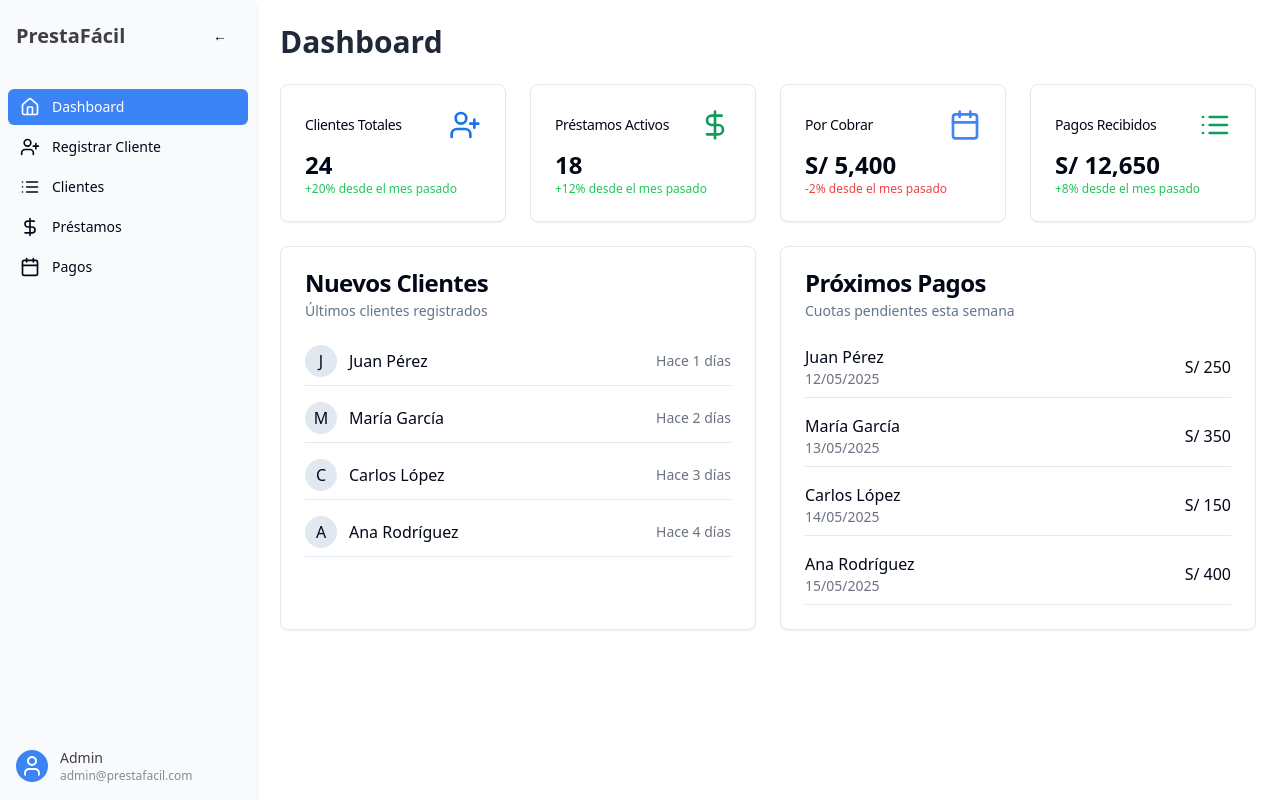
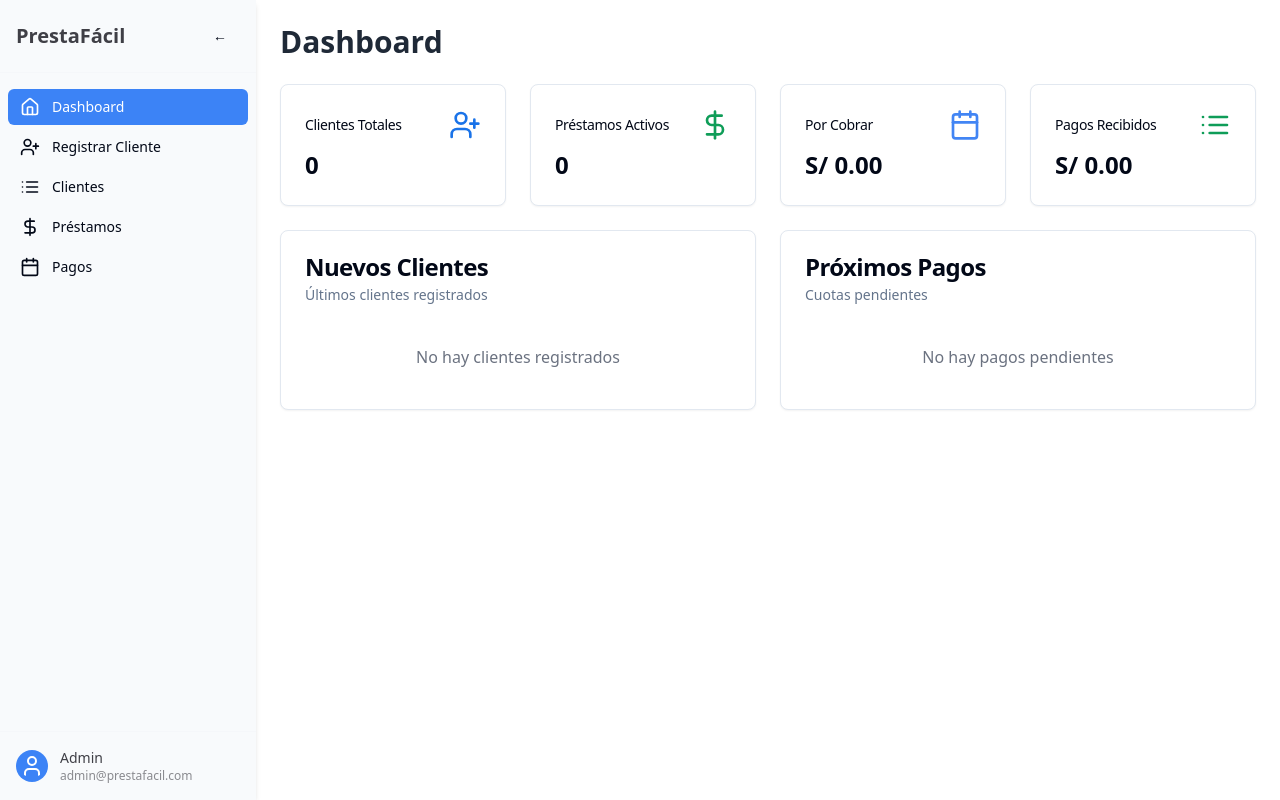
Before and after one commit to Cronos7898/presta-facil-web, a React (Vite) app: page / in a window 1280 px wide. Built offline with nearby package versions, Linux system fonts and the light colour scheme.

Commit message:
Refactor: Update dashboard in real-time
Update the dashboard to reflect real-time data changes.

```diff
--- a/src/pages/Dashboard.tsx
+++ b/src/pages/Dashboard.tsx
@@ -1,14 +1,136 @@
 
-import React from 'react';
+import React, { useState, useEffect } from 'react';
 import { Card, CardContent, CardDescription, CardHeader, CardTitle } from "@/components/ui/card";
 import { UserPlus, DollarSign, Calendar, List } from "lucide-react";
 
+interface Client {
+  id: string;
+  dni: string;
+  nombre: string;
+  apellido: string;
+  loans: Loan[];
+}
+
+interface Loan {
+  id: string;
+  monto: number;
+  montoTotal: number;
+  estado: string;
+  schedule: PaymentSchedule[];
+}
+
+interface PaymentSchedule {
+  numeroCuota: number;
+  fechaVencimiento: string;
+  montoCuota: number;
+  estado: string;
+}
+
 const Dashboard: React.FC = () => {
+  const [totalClients, setTotalClients] = useState(0);
+  const [activeLoans, setActiveLoans] = useState(0);
+  const [pendingAmount, setPendingAmount] = useState(0);
+  const [receivedAmount, setReceivedAmount] = useState(0);
+  const [recentClients, setRecentClients] = useState<Client[]>([]);
+  const [upcomingPayments, setUpcomingPayments] = useState<{name: string, amount: string, date: string}[]>([]);
+
+  useEffect(() => {
+    // Load data from localStorage
+    const clients: Client[] = JSON.parse(localStorage.getItem('clients') || '[]');
+
+    // Calculate dashboard statistics
+    setTotalClients(clients.length);
+
+    let active = 0;
+    let pending = 0;
+    let received = 0;
+
+    // Process all clients and their loans
+    clients.forEach(client => {
+      if (client.loans && client.loans.length > 0) {
+        client.loans.forEach(loan => {
+          if (loan.estado === 'activo') {
+            active++;
+
+            // Calculate pending amount (sum of pending payments)
+            if (loan.schedule && loan.schedule.length > 0) {
+              loan.schedule.forEach(payment => {
+                if (payment.estado === 'pendiente') {
+                  pending += payment.montoCuota;
+                } else if (payment.estado === 'pagado') {
+                  received += payment.montoCuota;
+                }
+              });
+            }
+          }
+        });
+      }
+    });
+
+    setActiveLoans(active);
+    setPendingAmount(pending);
+    setReceivedAmount(received);
+
+    // Get recent clients (up to 4, sorted by most recent first)
+    const sortedClients = [...clients].sort((a, b) => {
+      // This is a simple sort assuming newer clients have higher IDs
+      // In a real system, you'd sort by creation date
+      return b.id.localeCompare(a.id);
+    }).slice(0, 4);
+
+    setRecentClients(sortedClients);
+
+    // Get upcoming payments
+    const today = new Date();
+    const allUpcomingPayments: {name: string, amount: string, date: string, dueDate: Date}[] = [];
+
+    clients.forEach(client => {
+      if (client.loans && client.loans.length > 0) {
+        client.loans.forEach(loan => {
+          if (loan.schedule && loan.schedule.length > 0) {
+            loan.schedule.forEach(payment => {
+              if (payment.estado === 'pendiente') {
+                const dueDate = new Date(payment.fechaVencimiento);
+                // Only include payments that are due in the future
+                if (dueDate >= today) {
+                  allUpcomingPayments.push({
+                    name: `${client.nombre} ${client.apellido}`,
+                    amount: `S/ ${payment.montoCuota.toFixed(2)}`,
+                    date: payment.fechaVencimiento,
+                    dueDate: dueDate
+                  });
+                }
+              }
+            });
+          }
+        });
+      }
+    });
+
+    // Sort by closest due date and take the first 4
+    const sortedPayments = allUpcomingPayments
+      .sort((a, b) => a.dueDate.getTime() - b.dueDate.getTime())
+      .slice(0, 4)
+      .map(p => ({
+        name: p.name,
+        amount: p.amount,
+        date: new Date(p.date).toLocaleDateString('es-PE')
+      }));
+
+    setUpcomingPayments(sortedPayments);
+
+  }, []);
+
+  // Format numbers as currency
+  const formatCurrency = (amount: number) => {
+    return `S/ ${amount.toFixed(2)}`;
+  };
+
   const stats = [
-    { title: "Clientes Totales", value: 24, icon: <UserPlus className="h-8 w-8 text-lending-primary" />, change: "+20%" },
-    { title: "Préstamos Activos", value: 18, icon: <DollarSign className="h-8 w-8 text-lending-secondary" />, change: "+12%" },
-    { title: "Por Cobrar", value: "S/ 5,400", icon: <Calendar className="h-8 w-8 text-lending-accent" />, change: "-2%" },
-    { title: "Pagos Recibidos", value: "S/ 12,650", icon: <List className="h-8 w-8 text-lending-secondary" />, change: "+8%" }
+    { title: "Clientes Totales", value: totalClients, icon: <UserPlus className="h-8 w-8 text-lending-primary" />, change: "" },
+    { title: "Préstamos Activos", value: activeLoans, icon: <DollarSign className="h-8 w-8 text-lending-secondary" />, change: "" },
+    { title: "Por Cobrar", value: formatCurrency(pendingAmount), icon: <Calendar className="h-8 w-8 text-lending-accent" />, change: "" },
+    { title: "Pagos Recibidos", value: formatCurrency(receivedAmount), icon: <List className="h-8 w-8 text-lending-secondary" />, change: "" }
   ];
 
   return (
@@ -26,7 +148,7 @@ const Dashboard: React.FC = () => {
             </CardHeader>
             <CardContent>
               <div className="text-2xl font-bold">{stat.value}</div>
-              <p className={`text-xs ${stat.change.startsWith('+') ? 'text-green-500' : 'text-red-500'}`}>{stat.change} desde el mes pasado</p>
+              {stat.change && <p className={`text-xs ${stat.change.startsWith('+') ? 'text-green-500' : 'text-red-500'}`}>{stat.change} desde el mes pasado</p>}
             </CardContent>
           </Card>
         ))}
@@ -39,35 +161,37 @@ const Dashboard: React.FC = () => {
             <CardDescription>Últimos clientes registrados</CardDescription>
           </CardHeader>
           <CardContent>
+            {recentClients.length === 0 ? (
+              <p className="text-center text-gray-500 py-4">No hay clientes registrados</p>
+            ) : (
               <ul className="space-y-4">
-              {['Juan Pérez', 'María García', 'Carlos López', 'Ana Rodríguez'].map((name, i) => (
+                {recentClients.map((client, i) => (
                   <li key={i} className="flex items-center justify-between border-b pb-2">
                     <div className="flex items-center">
                       <div className="w-8 h-8 rounded-full bg-slate-200 flex items-center justify-center mr-3">
-                      {name.charAt(0)}
+                        {client.nombre.charAt(0)}
                       </div>
-                    <span>{name}</span>
+                      <span>{client.nombre} {client.apellido}</span>
                     </div>
-                  <span className="text-sm text-gray-500">Hace {i + 1} días</span>
+                    <span className="text-sm text-gray-500">DNI: {client.dni}</span>
                   </li>
                 ))}
               </ul>
+            )}
           </CardContent>
         </Card>
 
         <Card>
           <CardHeader>
             <CardTitle>Próximos Pagos</CardTitle>
-            <CardDescription>Cuotas pendientes esta semana</CardDescription>
+            <CardDescription>Cuotas pendientes</CardDescription>
           </CardHeader>
           <CardContent>
+            {upcomingPayments.length === 0 ? (
+              <p className="text-center text-gray-500 py-4">No hay pagos pendientes</p>
+            ) : (
               <ul className="space-y-4">
-              {[
-                { name: 'Juan Pérez', amount: 'S/ 250', date: '12/05/2025' },
-                { name: 'María García', amount: 'S/ 350', date: '13/05/2025' },
-                { name: 'Carlos López', amount: 'S/ 150', date: '14/05/2025' },
-                { name: 'Ana Rodríguez', amount: 'S/ 400', date: '15/05/2025' }
-              ].map((payment, i) => (
+                {upcomingPayments.map((payment, i) => (
                   <li key={i} className="flex items-center justify-between border-b pb-2">
                     <div>
                       <p>{payment.name}</p>
@@ -77,6 +201,7 @@ const Dashboard: React.FC = () => {
                   </li>
                 ))}
               </ul>
+            )}
           </CardContent>
         </Card>
       </div>
```
Lines whose indentation alone changed are shown as unchanged.
